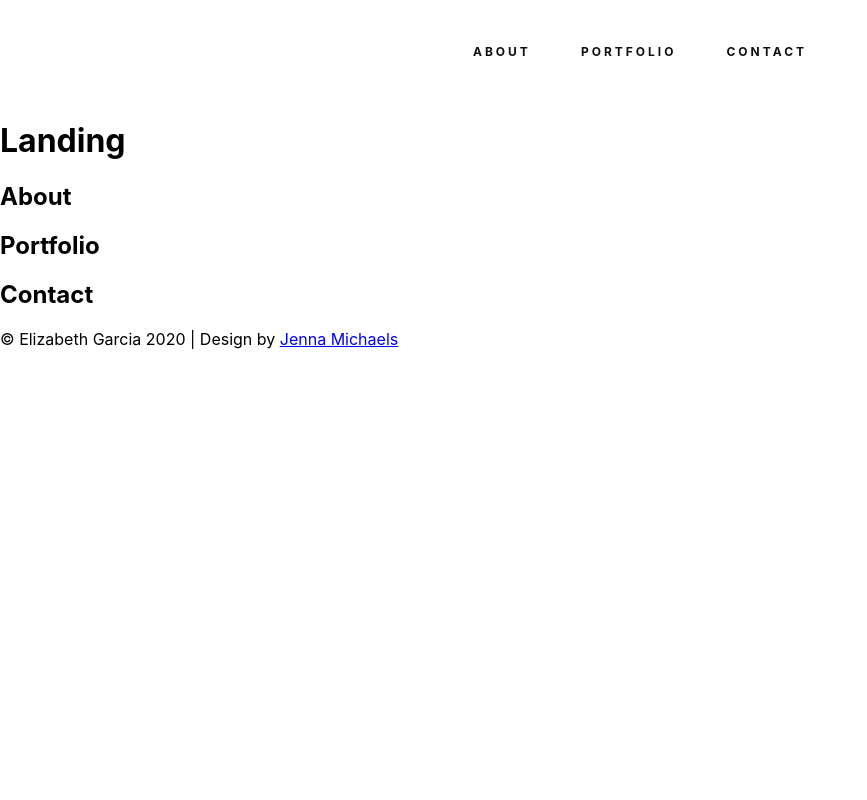
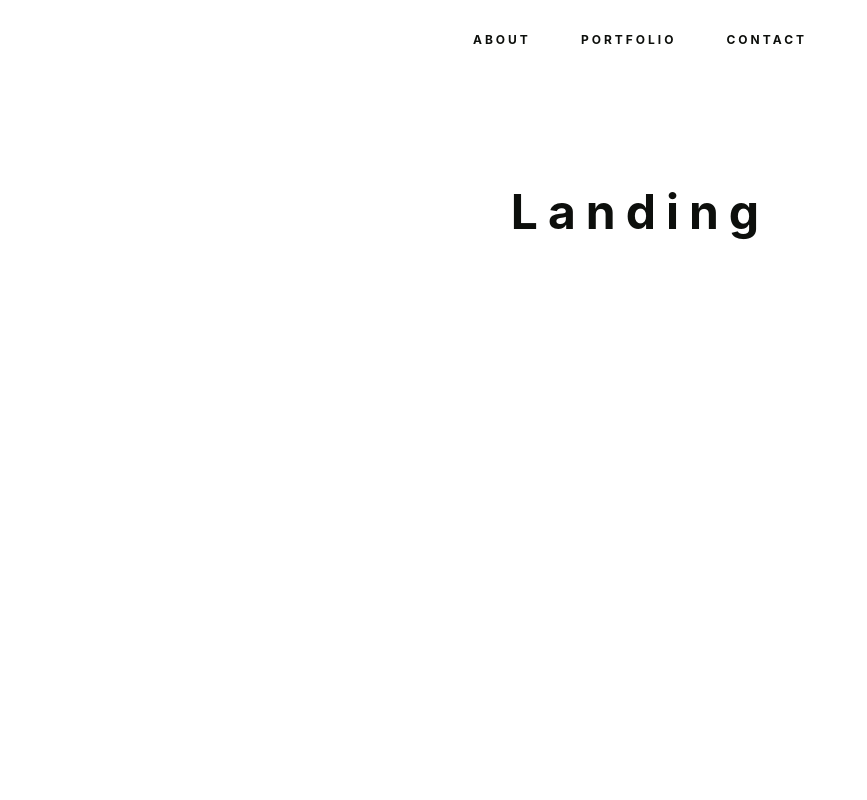
Before and after one commit to jenna-m/lemon-angel, a React (Create React App) app: page / in a window 1280 px wide. Shown: the top 800 px of the page, without its empty margins (0-867 px from the left). Built offline with nearby package versions, Linux system fonts and the light colour scheme.

Commit message:
Update App.scss

```diff
--- a/src/App.scss
+++ b/src/App.scss
@@ -1,4 +1,5 @@
 // Color variables
+$white: #fff;
 $black: #0d0f0c;
 $grey: #4e5354;
 $pink: #ffb2a6;
@@ -17,9 +18,18 @@ body {
 	font-size: 1em;
 }
 
+h1 {
+	font: $abel;
+	color: $black;
+	font-size: 3rem;
+	letter-spacing: 10px;
+}
+
 .header-container {
+	position: fixed;
+	z-index: 10;
 	width: 100%;
-	height: 100px;
+	height: 75px;
 	display: flex;
 	align-items: center;
 	justify-content: space-around;
@@ -37,3 +47,88 @@ body {
 		}
 	}
 }
+
+.landing-container {
+	height: 100vh;
+	display: flex;
+	flex-direction: column;
+	align-items: center;
+	padding-top: 150px;
+	img {
+		max-width: 45%;
+	}
+}
+
+.about-container {
+	height: 100vh;
+	display: flex;
+	align-items: center;
+	background-color: rgba(255, 178, 166, 0.5);
+	h1 {
+		transform: rotate(-90deg);
+	}
+	img {
+		margin: 0 100px;
+		max-width: 250px;
+		border-radius: 360px;
+		border: 2px solid $pink;
+	}
+	p {
+		width: 43%;
+		color: $white;
+		font-size: 2rem;
+	}
+	span {
+		font-weight: 700;
+	}
+}
+
+.portfolio-container {
+	height: 100vh;
+	display: flex;
+	align-items: center;
+	background-color: rgba(171, 205, 202, 0.5);
+	h1 {
+		transform: rotate(-90deg);
+	}
+}
+
+.contact-container {
+	height: 100vh;
+	display: flex;
+	align-items: center;
+	background-color: rgba(204, 179, 179, 0.5);
+	h1 {
+		transform: rotate(-90deg);
+	}
+	img {
+		margin: 0 100px;
+		max-width: 250px;
+		border-radius: 360px;
+		border: 2px solid $lilac;
+	}
+	p {
+		color: $grey;
+		font-size: 2rem;
+		font-weight: 700;
+		letter-spacing: 5px;
+	}
+}
+
+.footer {
+	display: flex;
+	align-items: center;
+	justify-content: center;
+	height: 50px;
+	text-align: center;
+	color: $grey;
+	font-size: 0.5rem;
+	font-weight: 700;
+	letter-spacing: 1px;
+	text-transform: uppercase;
+	a {
+		color: $grey;
+		font-weight: 900;
+		text-decoration: none;
+	}
+}
```
